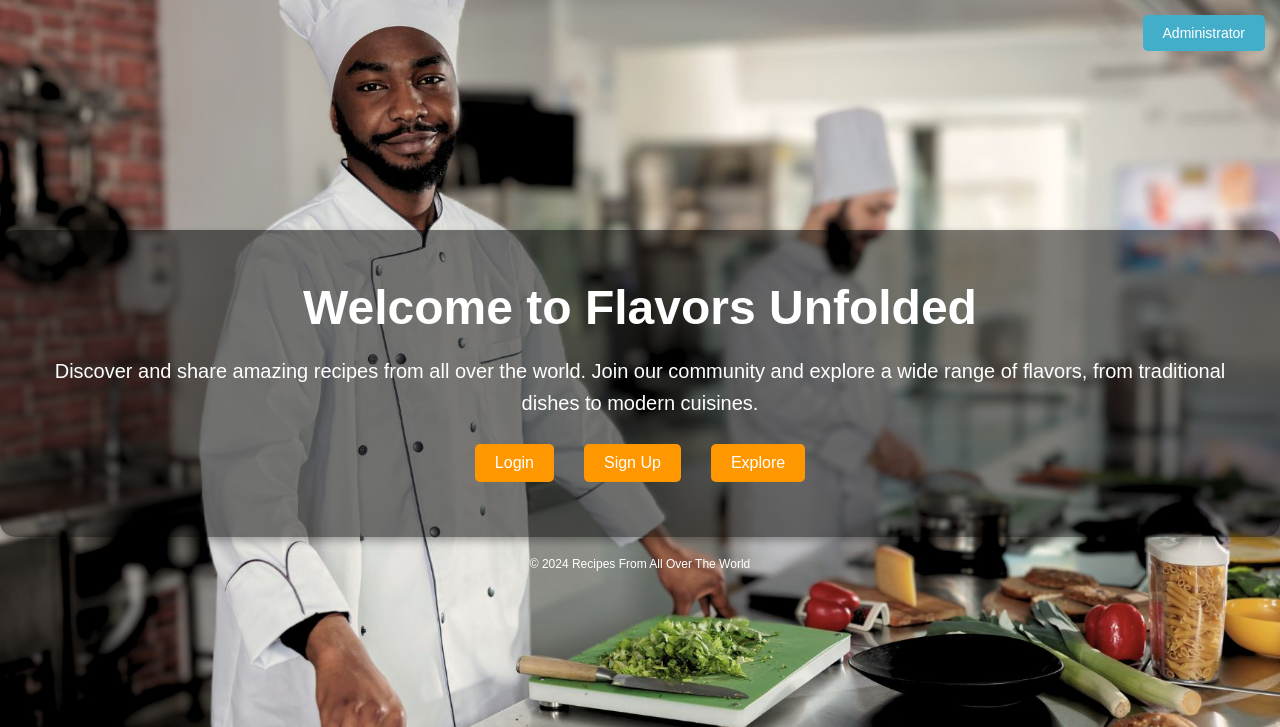
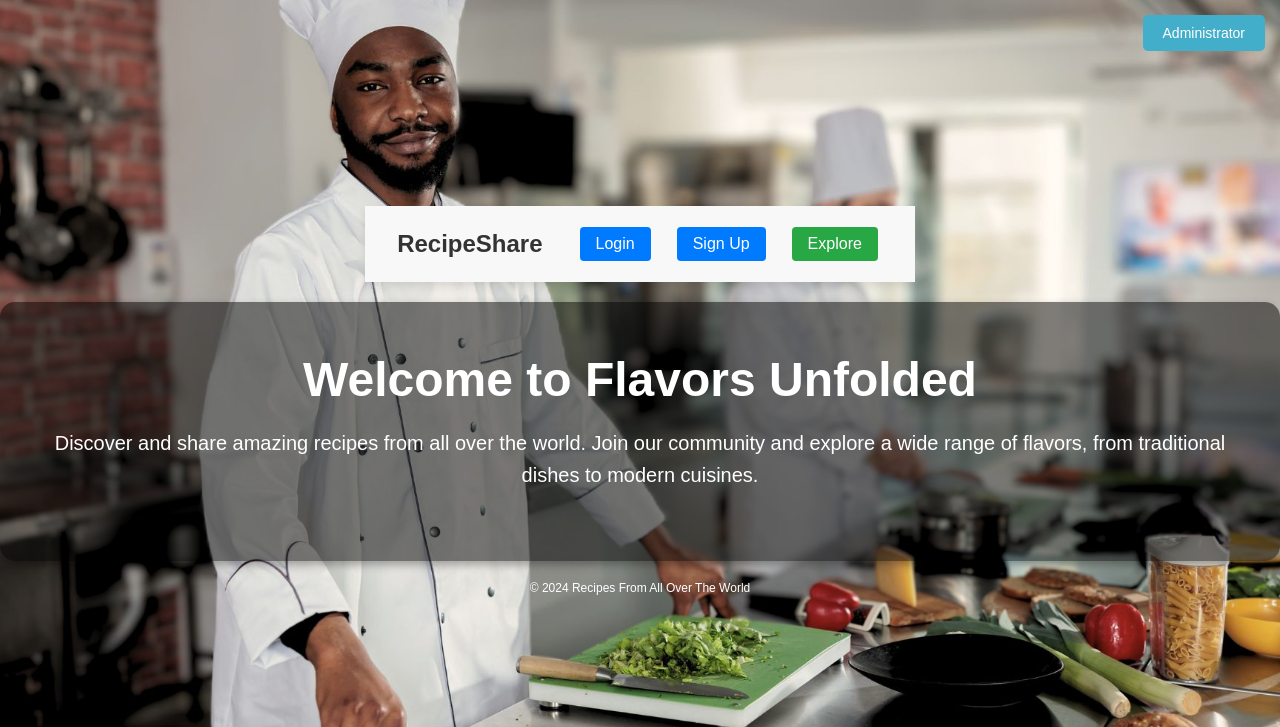
Before and after one commit to DarthCole/Web-Technology-Lab, a PHP site: page / in a window 1280 px wide. Shown: the top 727 px of the page. Run offline with PHP 8.4, Linux system fonts and the light colour scheme.

Commit message:
Landing page modifications.

```diff
--- a/config.php
+++ b/config.php
@@ -29,6 +29,7 @@ if ($_SERVER["REQUEST_METHOD"] == "POST") {
 
     if (empty($errors)) {
         // Proceed with other logic if no errors
+
     } else {
         foreach ($errors as $error) {
             echo "<p>$error</p>"; // Display error messages
--- a/index.html
+++ b/index.html
@@ -39,6 +39,22 @@
     -->
     <link rel="stylesheet" href="../css/styles.css">
 </head>
+<header>
+    <!-- Navigation Bar -->
+    <nav class="navbar">
+        <div class="nav-container">
+            <!-- Logo or Branding (optional, if needed) -->
+            <div class="logo">RecipeShare</div> <!-- Example logo text -->
+
+            <!-- Navigation Links -->
+            <ul class="nav-links">
+                <li><a href="login.html" class="btn">Login</a></li>
+                <li><a href="signup.html" class="btn">Sign Up</a></li>
+                <li><a href="recipe-feed.html" class="btn get-started">Explore</a></li>
+            </ul>
+        </div>
+    </nav>
+</header>
 
 <body class="index-body">
     <!-- Body class defines the background for the index page using external CSS -->
@@ -59,18 +75,6 @@
             Join our community and explore a wide range of flavors,
             from traditional dishes to modern cuisines.
         </p>
-
-        <!-- Call-to-action buttons: Login, Sign Up, and Get Started -->
-        <div class="cta-buttons">
-            <!-- Links to the login page -->
-            <a href="login.html" class="btn">Login</a>
-
-            <!-- Links to the sign-up page for new users -->
-            <a href="signup.html" class="btn">Sign Up</a>
-
-            <!-- Button to navigate to the recipe feed page -->
-            <a href="recipe-feed.html" class="btn get-started">Explore</a>
-        </div>
     </div>
 
     <!-- Footer with copyright information -->
--- a/styles.css
+++ b/styles.css
@@ -25,6 +25,66 @@ header {
     justify-content: center; /* Center items horizontally */
     align-items: center; /* Center items vertically */
     flex-direction: column; /* Stack items vertically */
+}
+
+/* Basic styling for the navigation bar */
+.navbar {
+    background-color: #f8f8f8;
+    padding: 1rem 2rem;
+    display: flex;
+    justify-content: space-between;
+    align-items: center;
+    box-shadow: 0 4px 8px rgba(0, 0, 0, 0.1);
+}
+
+.nav-container {
+    display: flex;
+    align-items: center;
+    width: 100%;
+}
+
+.logo {
+    font-size: 1.5rem;
+    font-weight: bold;
+    margin-right: 2rem;
+}
+
+.nav-links {
+    list-style: none;
+    margin: 0;
+    padding: 0;
+    display: flex;
+    gap: 1rem;
+}
+
+.nav-links li {
+    display: inline;
+}
+
+.nav-links a {
+    text-decoration: none;
+    color: #333;
+    padding: 0.5rem 1rem;
+    border-radius: 4px;
+    transition: background-color 0.3s ease;
+}
+
+.nav-links a.btn {
+    background-color: #007BFF; /* Default button color */
+    color: white;
+}
+
+.nav-links a.get-started {
+    background-color: #28a745; /* Different color for the "Explore" button */
+    color: white;
+}
+
+.nav-links a:hover {
+    background-color: #0056b3; /* Hover effect */
+}
+
+.nav-links a.get-started:hover {
+    background-color: #218838; /* Hover effect for "Explore" */
 }
 
 /* Header h1 Styling */
```
Also changed, not shown: register.php (+3 -4 lines).
